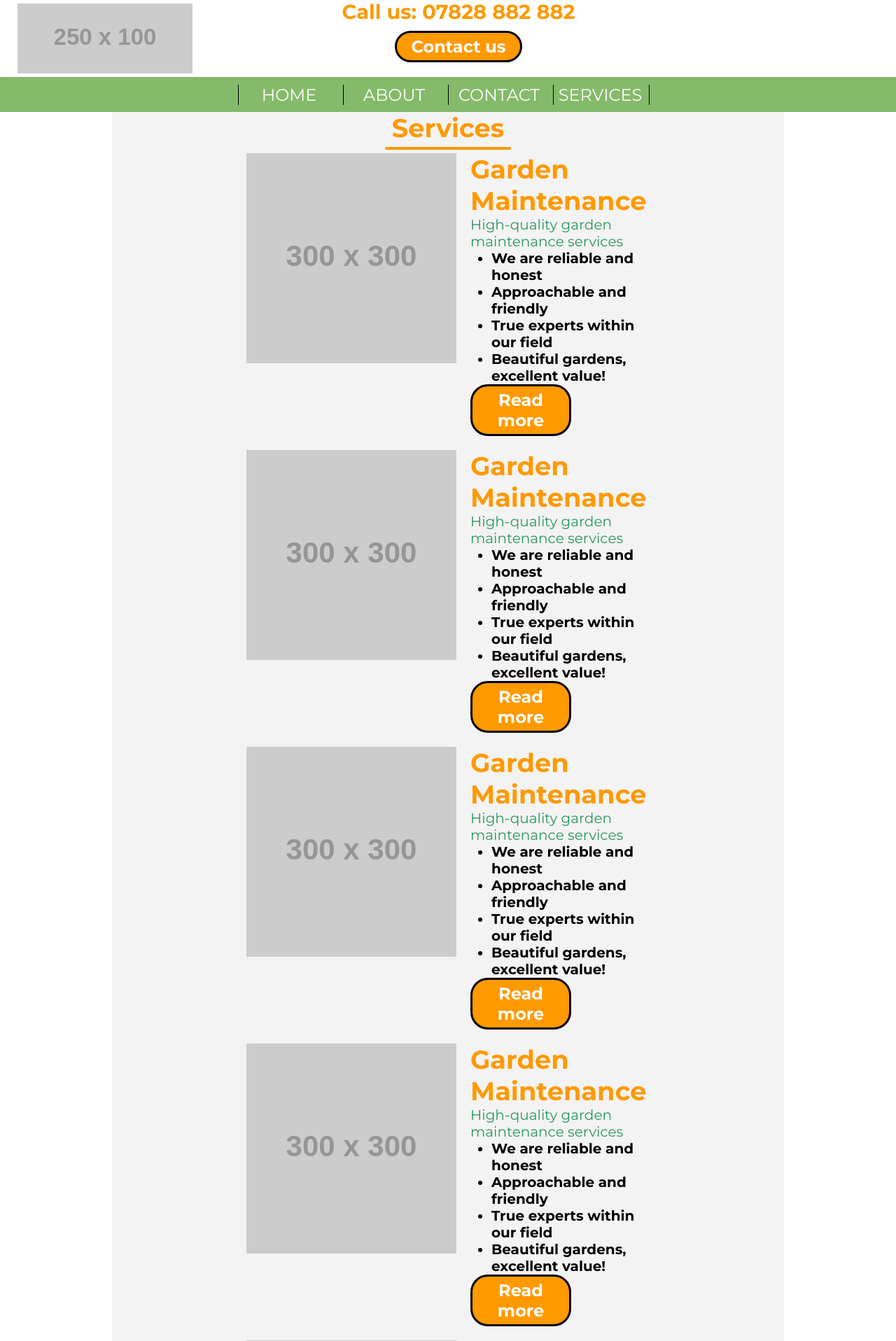
After one commit to aparker611/grid, a PHP site: page /services.html in a window 1280 px wide. The commit adds this page. Shown: the top 1916 px of the page at 70% size. Run offline with PHP 8.4, Linux system fonts and the light colour scheme; grey boxes labelled with a size stand in for pictures from a placeholder-image service; some libraries are stand-ins or nearby versions.

Commit message:
Added service list page

```diff
--- a/css/assets/helpers.css
+++ b/css/assets/helpers.css
@@ -1 +1 @@
-@import url("https://fonts.googleapis.com/css?family=Montserrat:400,500,700|Roboto:300&display=swap");*{margin:0px;padding:0px;font-family:'Montserrat', sans-serif}.btn{text-decoration:none;background-color:#FF9900;padding:5px;font-size:1.5rem;width:50%;text-align:center;border-radius:25px;border:3px solid black;color:white;font-weight:bold;transition:1s}.btn:hover{border:3px solid #FF9900;background-color:black}.ml0{margin-left:0px !important;text-align:left}.orange{color:#FF9900}.green{color:#299761}.fb-blue{color:#3B5998}.tdn{text-decoration:none}.bold{font-weight:bold}.roboto-light{font-family:'Roboto', sans-serif;font-weight:lighter}#lazy{transform:translateX(50%);opacity:0;transition:all 0.5s}.fade{transform:translateX(0) !important;opacity:1 !important;transition:all 0.5s !important}section.main{background-color:#F3F3F3;width:75vw;margin:0 auto}section.main h1{text-align:center;font-size:2.3rem;color:#FF9900}section.main h1 .underline{height:4px;border-radius:25px;width:180px;background-color:#FF9900;margin:5px auto}@media only screen and (max-width: 767px) and (min-width: 300px){section.main{width:100vw}}@media only screen and (min-width: 768px) and (max-width: 870px){section.main{width:100vw}}@media only screen and (min-width: 768px) and (max-width: 1024px){section.main{width:100vw}}
+@import url("https://fonts.googleapis.com/css?family=Montserrat:400,500,700|Roboto:300&display=swap");*{margin:0px;padding:0px;font-family:'Montserrat', sans-serif}.btn{text-decoration:none;background-color:#FF9900;padding:5px;font-size:1.5rem;width:50%;text-align:center;border-radius:25px;border:3px solid black;color:white;font-weight:bold;transition:1s}.btn:hover{border:3px solid #FF9900;background-color:black}.ml0{margin-left:0px !important;text-align:left}.orange{color:#FF9900}.green{color:#299761}.fb-blue{color:#3B5998}.tdn{text-decoration:none}.bold{font-weight:bold}.roboto-light{font-family:'Roboto', sans-serif;font-weight:lighter}.sub-text{font-size:20px;font-weight:normal}#lazy{transform:translateX(50%);opacity:0;transition:all 0.5s}.fade{transform:translateX(0) !important;opacity:1 !important;transition:all 0.5s !important}section.main{background-color:#F3F3F3;width:75vw;margin:0 auto}section.main h1{text-align:center;font-size:2.3rem;color:#FF9900}section.main h1 .underline{height:4px;border-radius:25px;width:180px;background-color:#FF9900;margin:5px auto}@media only screen and (max-width: 767px) and (min-width: 300px){section.main{width:100vw}}@media only screen and (min-width: 768px) and (max-width: 870px){section.main{width:100vw}}@media only screen and (min-width: 768px) and (max-width: 1024px){section.main{width:100vw}}
--- /dev/null
+++ b/css/pages/services.css
@@ -0,0 +1 @@
+section#services .service-list{max-width:60%;margin:0 auto;display:grid;grid-template-columns:300px 2fr;grid-gap:20px;justify-content:center}section#services .service-list img{max-width:300px;width:100%}section#services .service-list div.service-description{display:flex;flex-direction:column;justify-content:center;align-items:flex-start}section#services .service-list div.service-description h1{text-align:left}section#services .service-list div.service-description ul{margin-left:30px;font-size:20px;font-weight:bold}@media only screen and (max-width: 767px) and (min-width: 300px){section#services .service-list{grid-template-columns:90% !important}}
--- a/index.php
+++ b/index.php
@@ -56,7 +56,7 @@
 
 <link rel="stylesheet" href="https://cdn.jsdelivr.net/gh/fancyapps/fancybox@3.5.7/dist/jquery.fancybox.min.css" />
 <script src="https://cdn.jsdelivr.net/gh/fancyapps/fancybox@3.5.7/dist/jquery.fancybox.min.js"></script>
-
+<script src="node_modules/intersection-observer/intersection-observer.js"></script>
 <script src="js/lazy.js"></script>
 
 </body>
--- a/scss/assets/helpers.scss
+++ b/scss/assets/helpers.scss
@@ -53,6 +53,11 @@
     font-weight: lighter;
   }
 
+  .sub-text {
+    font-size: 20px;
+    font-weight: normal;
+  }
+
 
   #lazy {
       transform: translateX(50%);
--- a/scss/index.scss
+++ b/scss/index.scss
@@ -6,3 +6,4 @@
 // Pages
 @import 'pages/ourcompany';
 @import 'pages/gallery';
+@import 'pages/services';
--- a/scss/pages/ourcompany.scss
+++ b/scss/pages/ourcompany.scss
@@ -58,6 +58,8 @@ section#company {
         margin: 0px auto auto auto;
     }
   }
+
+  //mobile
   @media only screen and (max-width: 767px) and (min-width: 300px)  {
       section#company {
           .grid {
--- /dev/null
+++ b/scss/pages/services.scss
@@ -0,0 +1,41 @@
+section#services {
+    .service-list {
+        max-width: 60%;
+        margin: 0 auto;
+        display: grid;
+        grid-template-columns: 300px 2fr;
+        grid-gap: 20px;
+        justify-content: center;
+
+        img {
+            max-width: 300px;
+            width: 100%;
+        }
+
+        div.service-description {
+            display: flex;
+            flex-direction: column;
+            justify-content: center;
+            align-items: flex-start;
+            h1 {
+                text-align: left;
+            }
+
+            ul {
+                margin-left: 30px;
+                font-size: 20px;
+                font-weight: bold;
+            }
+        }
+    }
+}
+
+//mobile
+@media only screen and (max-width: 767px) and (min-width: 300px)  {
+    section#services {
+        .service-list {
+            grid-template-columns: 90% !important;
+        }
+    }
+
+ }
--- /dev/null
+++ b/services.html
@@ -0,0 +1,145 @@
+<html lang="en">
+<head>
+    <meta charset="UTF-8">
+    <meta name="viewport" content="width=device-width, initial-scale=1.0">
+    <meta http-equiv="X-UA-Compatible" content="ie=edge">
+    <title>Grid</title>
+
+    <link rel="stylesheet" href="css/index.css">
+    <link rel="stylesheet" href="css/fontawesome/css/all.min.css">
+</head>
+<body>
+
+    <section class="header">
+        <img src="https://dummyimage.com/250x100/000/fff" alt="Buildcraft Logo">
+
+        <div class="contact">
+          <p>Call us: 07828 882 882</p>
+          <a href="#" class="btn">Contact us</a>
+        </div>
+      </section>
+
+      <nav>
+        <ul>
+          <li><a href="#" class="vertical">HOME</a></li>
+          <li><a href="#">ABOUT</a></li>
+          <li><a href="#">CONTACT</a></li>
+          <li><a href="#" class="last">SERVICES</a></li>
+        </ul>
+      </nav>
+
+      <section class="main" id="services">
+        <h1 class="title">Services <div class="underline"></div></h1>
+
+        <div class="service-list">
+
+          <a data-fancybox="thumbnail" href="https://dummyimage.com/300x300/000/fff"><img src="https://dummyimage.com/300x300/000/fff" alt="" class="service-image"></a>
+          <div class="service-description">
+            <h1 class="orange text">Garden Maintenance</h1>
+            <h2 class="sub-text green">High-quality garden maintenance services</h2>
+            <ul class="description">
+              <li>We are reliable and honest</li>
+              <li>Approachable and friendly</li>
+              <li>True experts within our field</li>
+              <li>Beautiful gardens, excellent value!</li>
+            </ul>
+            <a href="#" class="btn">Read more</a>
+          </div>
+
+          <a data-fancybox="thumbnail" href="https://dummyimage.com/300x300/000/fff"><img src="https://dummyimage.com/300x300/000/fff" alt="" class="service-image"></a>
+          <div class="service-description">
+            <h1 class="orange text">Garden Maintenance</h1>
+            <h2 class="sub-text green">High-quality garden maintenance services</h2>
+            <ul class="description">
+              <li>We are reliable and honest</li>
+              <li>Approachable and friendly</li>
+              <li>True experts within our field</li>
+              <li>Beautiful gardens, excellent value!</li>
+            </ul>
+            <a href="#" class="btn">Read more</a>
+          </div>
+
+          <a data-fancybox="thumbnail" href="https://dummyimage.com/300x300/000/fff"><img src="https://dummyimage.com/300x300/000/fff" alt="" class="service-image"></a>
+          <div class="service-description">
+            <h1 class="orange text">Garden Maintenance</h1>
+            <h2 class="sub-text green">High-quality garden maintenance services</h2>
+            <ul class="description">
+              <li>We are reliable and honest</li>
+              <li>Approachable and friendly</li>
+              <li>True experts within our field</li>
+              <li>Beautiful gardens, excellent value!</li>
+            </ul>
+            <a href="#" class="btn">Read more</a>
+          </div>
+
+          <a data-fancybox="thumbnail" href="https://dummyimage.com/300x300/000/fff"><img data-lazy="https://dummyimage.com/300x300/000/fff" alt="" class="service-image" id="lazy"></a>
+          <div class="service-description">
+            <h1 class="orange text">Garden Maintenance</h1>
+            <h2 class="sub-text green">High-quality garden maintenance services</h2>
+            <ul class="description">
+              <li>We are reliable and honest</li>
+              <li>Approachable and friendly</li>
+              <li>True experts within our field</li>
+              <li>Beautiful gardens, excellent value!</li>
+            </ul>
+            <a href="#" class="btn">Read more</a>
+          </div>
+
+          <a data-fancybox="thumbnail" href="https://dummyimage.com/300x300/000/fff"><img data-lazy="https://dummyimage.com/300x300/000/fff" alt="" class="service-image" id="lazy"></a>
+          <div class="service-description">
+            <h1 class="orange text">Garden Maintenance</h1>
+            <h2 class="sub-text green">High-quality garden maintenance services</h2>
+            <ul class="description">
+              <li>We are reliable and honest</li>
+              <li>Approachable and friendly</li>
+              <li>True experts within our field</li>
+              <li>Beautiful gardens, excellent value!</li>
+            </ul>
+            <a href="#" class="btn">Read more</a>
+          </div>
+
+          <a data-fancybox="thumbnail" href="https://dummyimage.com/300x300/000/fff"><img data-lazy="https://dummyimage.com/300x300/000/fff" alt="" class="service-image" id="lazy"></a>
+          <div class="service-description">
+            <h1 class="orange text">Garden Maintenance</h1>
+            <h2 class="sub-text green">High-quality garden maintenance services</h2>
+            <ul class="description">
+              <li>We are reliable and honest</li>
+              <li>Approachable and friendly</li>
+              <li>True experts within our field</li>
+              <li>Beautiful gardens, excellent value!</li>
+            </ul>
+            <a href="#" class="btn">Read more</a>
+          </div>
+
+          <a data-fancybox="thumbnail" href="https://dummyimage.com/300x300/000/fff"><img data-lazy="https://dummyimage.com/300x300/000/fff" alt="" class="service-image" id="lazy"></a>
+          <div class="service-description">
+            <h1 class="orange text">Garden Maintenance</h1>
+            <h2 class="sub-text green">High-quality garden maintenance services</h2>
+            <ul class="description">
+              <li>We are reliable and honest</li>
+              <li>Approachable and friendly</li>
+              <li>True experts within our field</li>
+              <li>Beautiful gardens, excellent value!</li>
+            </ul>
+            <a href="#" class="btn">Read more</a>
+          </div>
+
+        </div>
+      </section>
+
+      <footer>
+       <a href="#"><i class="fab fa-facebook fb"></i></a>
+        <a href="#" class="privacy">Privacy & Cookies Policy</a>
+        <p class="copywrite">Designed and Developed by <a href="#" class="fb-blue tdn">APLogic</a> | All Rights Reserved</p>
+      </footer>
+
+
+<script src="https://cdn.jsdelivr.net/npm/jquery@3.4.1/dist/jquery.min.js"></script>
+
+<link rel="stylesheet" href="https://cdn.jsdelivr.net/gh/fancyapps/fancybox@3.5.7/dist/jquery.fancybox.min.css" />
+<script src="https://cdn.jsdelivr.net/gh/fancyapps/fancybox@3.5.7/dist/jquery.fancybox.min.js"></script>
+<script src="node_modules/intersection-observer/intersection-observer.js"></script>
+<script src="js/lazy.js"></script>
+
+</body>
+</html>
```
Also changed, not shown: css/index.css.
